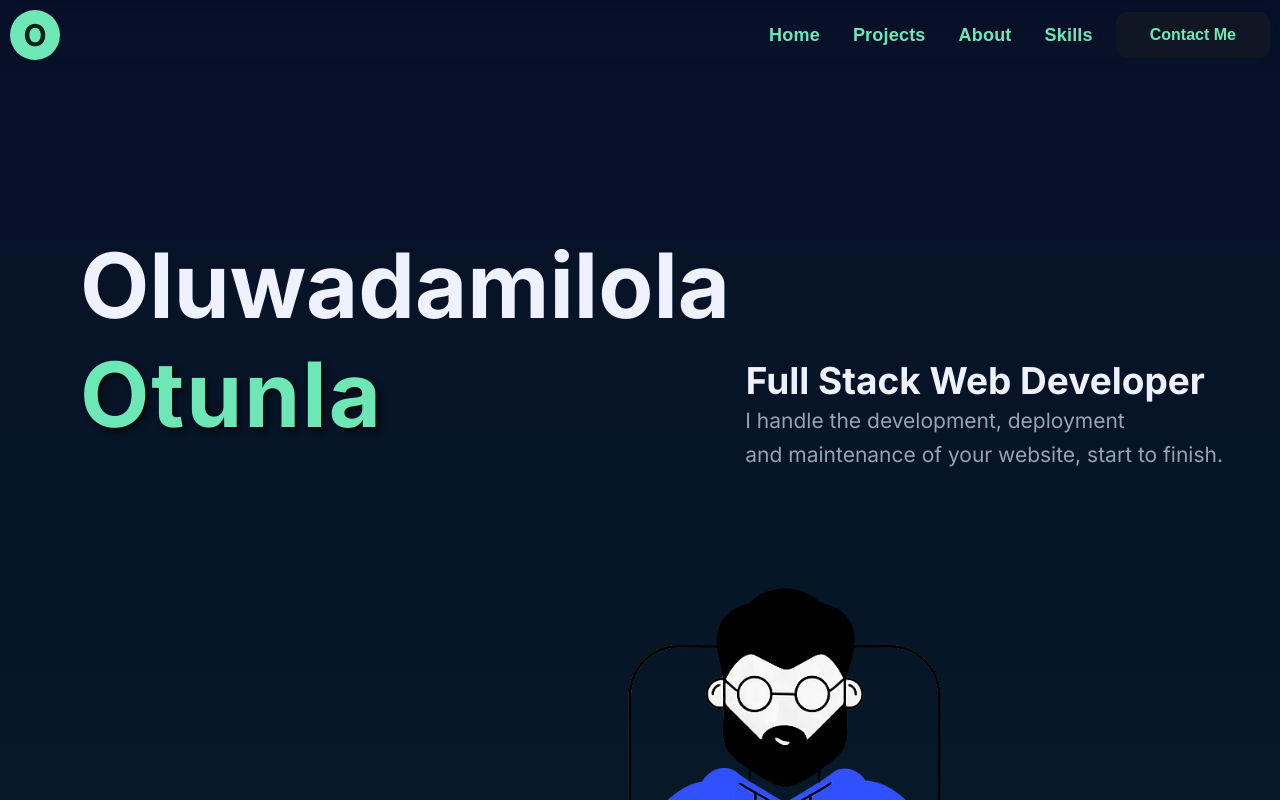
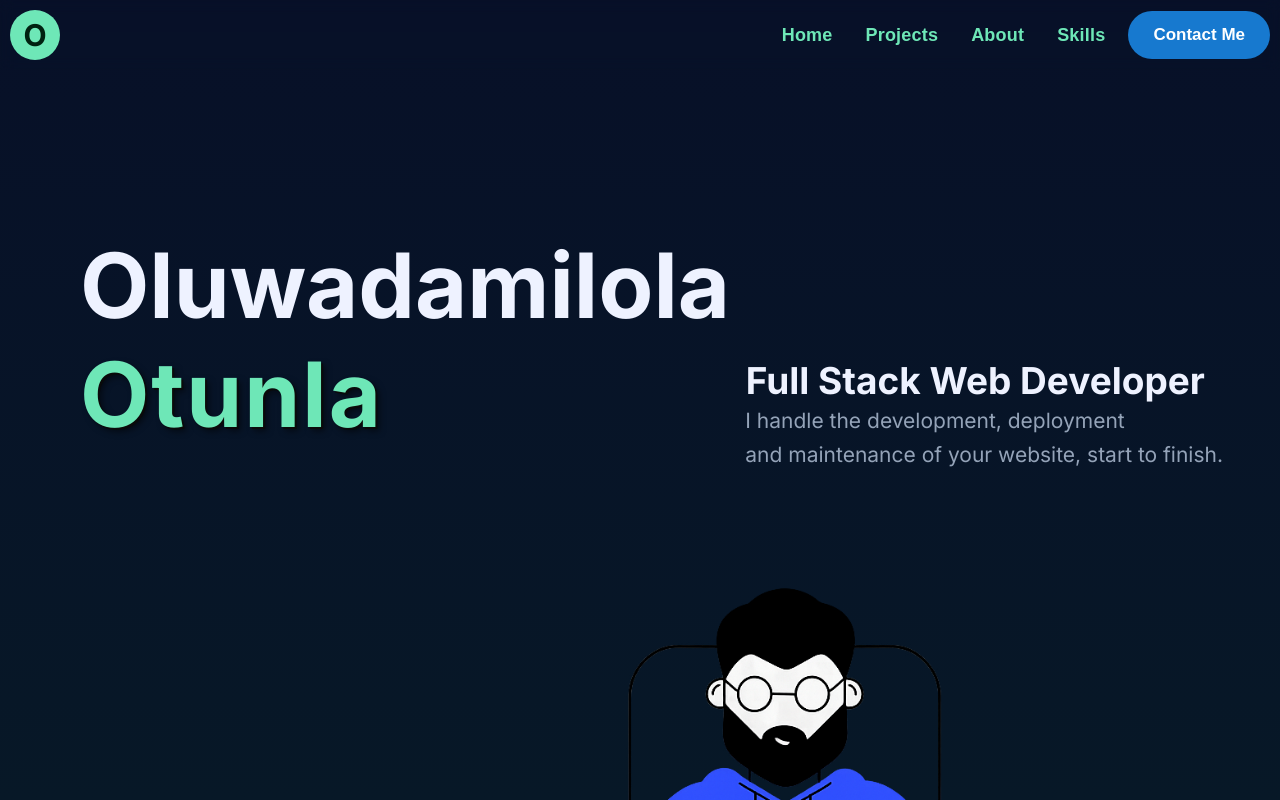
Before and after one commit to SoftWare00750/_portfolio, a React (Create React App) app in the folder portfolio/: page / in a window 1280 px wide. Shown: the top 800 px of the page. Built offline with nearby package versions, Linux system fonts and the light colour scheme.

Commit message:
17th commit

```diff
--- a/portfolio/src/App.css
+++ b/portfolio/src/App.css
@@ -105,9 +105,9 @@
                                                                                                                                                                                                                           content: none !important;  /* 🧹 fully disables any pseudo-element line */
                                                                                                                                                                                                                           }
 
-                                                                                                                                                                                                                          .contact-btn {
+                                                                                                                                                                                                                          .contact-button {
                                                                                                                                                                                                                             padding: 12px 23px;
-                                                                                                                                                                                                                              background-color: #62b6ff; /* Light blue */
+                                                                                                                                                                                                                              background-color: #1779cf; /* Light blue */
                                                                                                                                                                                                                                 color: white;
                                                                                                                                                                                                                                   border-radius: 120px ; /* Rounded rectangle */
                                                                                                                                                                                                                                     font-size: 17px;
@@ -118,9 +118,9 @@
                                                                                                                                                                                                                                               box-shadow: 0 0 0 rgba(0, 0, 0, 0);
                                                                                                                                                                                                                                               }
 
-                                                                                                                                                                                                                                              .contact-btn:hover {
+                                                                                                                                                                                                                                              .contact-button:hover {
                                                                                                                                                                                                                                                 background-color: transparent;
-                                                                                                                                                                                                                                                  border-color: #62b6ff;
+                                                                                                                                                                                                                                                  border-color: #095190;
                                                                                                                                                                                                                                                     color: #62b6ff; /* Light blue text */
                                                                                                                                                                                                                                                     }
 
@@ -420,13 +420,15 @@
   padding: 60px 40px;
   border-radius: 20px;
   box-shadow: 0 8px 30px rgba(0, 0, 0, 0.3);
+
 }
 
 /* Main Header Inside Box */
 #contact-header {
   font-size: 44px;
   font-weight: 900;
-  margin-bottom: 25px;
+  margin-top: -10px;
+  margin-bottom: 4px;
 }
 
 /* Enlarged Texts */
@@ -435,6 +437,7 @@
 .contact3 {
   margin: 15px 0;
   line-height: 1.6;
+  margin-bottom: 5px;
 }
 
 .contact1 {
@@ -457,14 +460,14 @@
   margin-top: 35px;
   display: flex;
   justify-content: center;
-  gap: 20px;
+  gap: 30px;
 }
 
 .contact-btn {
   background-color: var(--bg);
   color: var(--accent);
   border: none;
-  padding: 14px 34px;
+  padding: 18px 39px;
   border-radius: 10px;
   font-weight: 600;
   font-size: 16px;
@@ -474,7 +477,9 @@
 
 .contact-btn:hover {
   transform: translateY(-3px);
-  opacity: 0.9;
+  background-color: var(--bg);
+  color: var(--accent);
+
 }
 
 /* Responsive */
--- a/portfolio/src/components/Navbar.js
+++ b/portfolio/src/components/Navbar.js
@@ -5,7 +5,7 @@ const navItems = [
     { id: "projects", label: "Projects" },
       { id: "about", label: "About" },
         { id: "skills", label: "Skills" },
-          { id: "contact", className: "contact-btn", label: "Contact Me" },
+          { id: "contact", className: "contact-button", label: "Contact Me" },
           ];
 
           export default function Navbar() {
```
